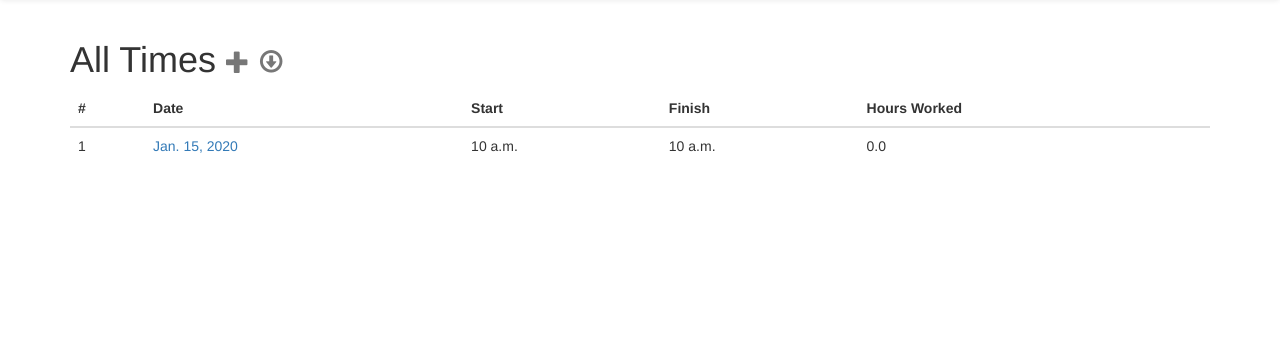
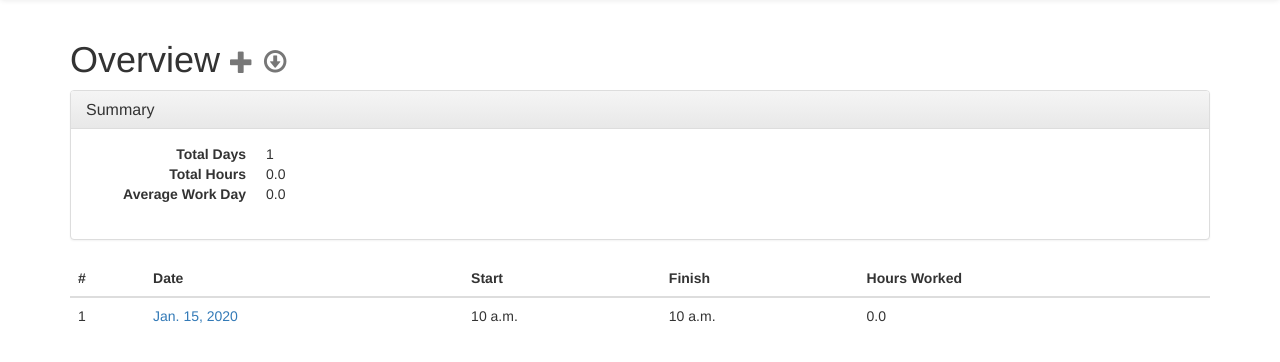
Before and after one commit to Michael-F-Bryan/website, a Django app: page /times/ in a window 1280 px wide. Shown: the part 52-414 px from the top of the page. Run offline with Django 3.2, Linux system fonts and the light colour scheme; a user stored in the database is signed in; tables that the repository leaves empty hold one stand-in row (values such as "Sample post"); some libraries are stand-ins or nearby versions.

Commit message:
Added a summary to the overview page

```diff
--- a/times/templates/times/list_all.html
+++ b/times/templates/times/list_all.html
@@ -12,10 +12,24 @@
 {% endblock %}
 
 {% block content %}
-<h1>All Times
+<h1>Overview
   <a href="{% url 'times:new' %}" class="top-menu"><span class="text-muted small glyphicon glyphicon-plus"></span></a>
   <a href="{% url 'times:download' %}"><span class="text-muted small glyphicon glyphicon-download"></span></a>
 </h1>
+
+<div class="panel panel-default">
+  <div class="panel-heading">
+    <h2 class="panel-title">Summary</h2>
+  </div>
+  <div class="panel-body">
+    <dl class="dl-horizontal">
+      {% for key, value in summary.items %}
+      <dt>{{ key }}</dt>
+      <dd>{{ value | floatformat }}</dd>
+      {% endfor %}
+    </dl>
+  </div>
+</div>
 
 <table class="table table-hover">
   <thead>
--- a/times/views.py
+++ b/times/views.py
@@ -1,6 +1,7 @@
 import datetime
 import csv
 from io import StringIO
+from collections import OrderedDict
 
 from django.shortcuts import render, get_object_or_404, redirect
 from django.http import HttpResponse
@@ -21,7 +22,18 @@ def detail(request, time_id):
 @login_required
 def list_all(request):
     times = Time.objects.all()
-    return render(request, 'times/list_all.html', {'times': times})
+
+    summary = OrderedDict()
+
+    summary['Total Days'] = len(times)
+    summary['Total Hours'] =  sum(t.hours_worked() for t in times)
+    summary['Average Work Day'] =  summary['Total Hours']/summary['Total Days']
+
+    context = {
+        'times': times,
+        'summary': summary,
+    }
+    return render(request, 'times/list_all.html', context)
 
 
 class TimeEdit(View):
```
